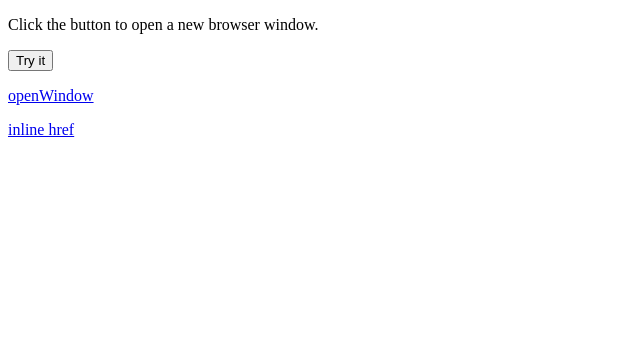
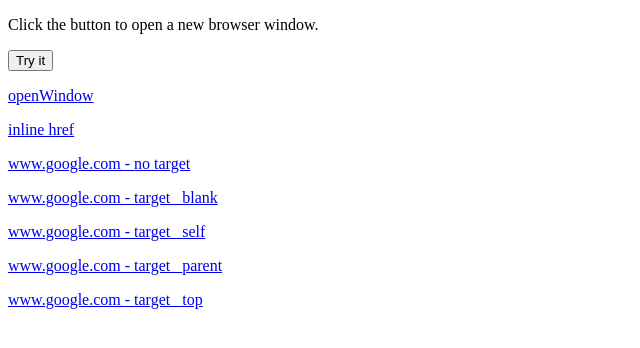
Before and after one commit to cityoflondonconsulting/cityoflondonconsulting, a plain HTML site: page seaconnect1.html in a window 1280 px wide. Shown: the whole page, without its empty margins (0-640 px from the left). Drawn offline with Linux system fonts and the light colour scheme.

Commit message:
added targets

```diff
--- a/seaconnect1.html
+++ b/seaconnect1.html
@@ -12,6 +12,18 @@
 
 <p><a href="https://connect-eas-prd-aa-we.azurewebsites.net/api/Mailbox/DownloadAttachment/43062a6b-c554-4b5e-97a4-642d2ecfdf4d/PLTDGG-01%20-%20COPY%20BL.pdf?x-connect-security-token=CLARKSONS-CLOUD%20qleWWwjIzARLbqnvDseOa%2BaJ3Kn3vmANd9U8r0S6aznZvUSewzSaCb6jeegJu2HbbYiBeA5bsyPGdn6n2yJBpSMyPgIJ22GGWjBehUix7GE7oiCrrOmIP0AlRczweU1zLJYrRJySYf4L6o1%2FeAFHcQ%3D%3D">inline href</a></p>
 
+<p><a href="https://www.google.com">www.google.com - no target</a></p>
+
+<p><a href="https://www.google.com" target="_blank">www.google.com - target _blank</a></p>
+
+<p><a href="https://www.google.com" target="_self">www.google.com - target _self</a></p>
+
+<p><a href="https://www.google.com" target="_parent">www.google.com - target _parent</a></p>
+
+<p><a href="https://www.google.com" target="_top">www.google.com - target _top</a></p>
+
+
+
 
 <script>
 function openWindow() {
```
